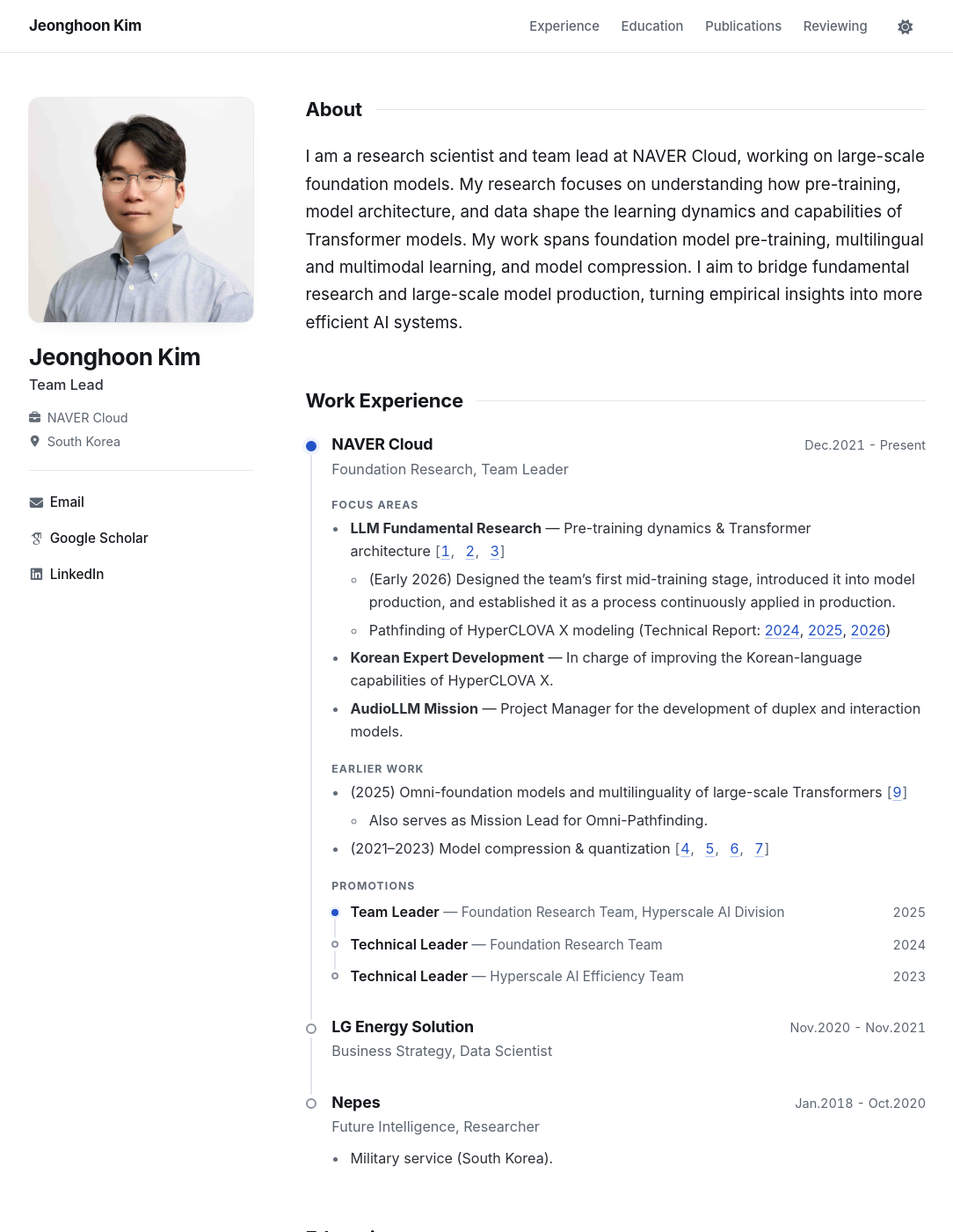
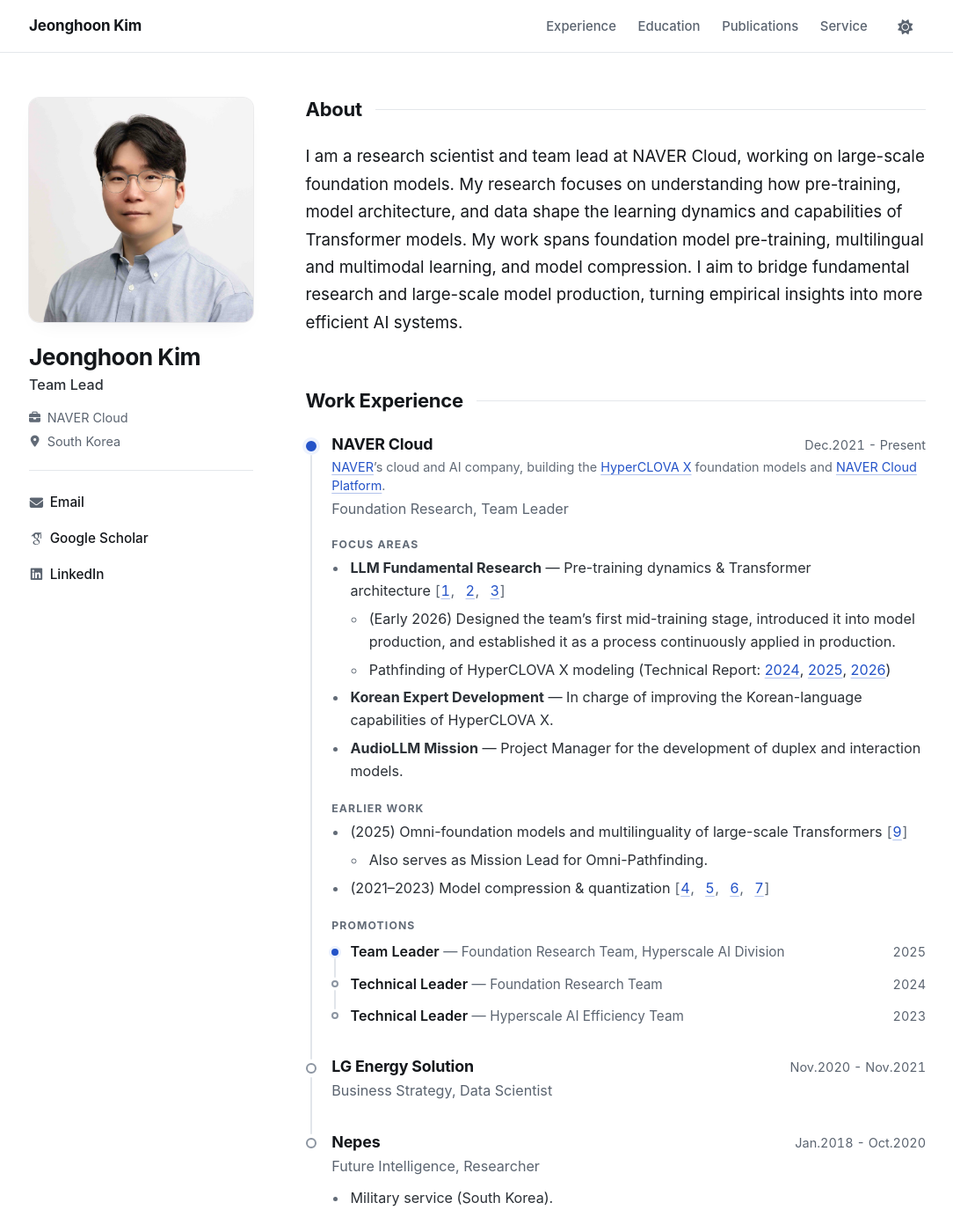
Before and after one commit to penpaperkeycode/penpaperkeycode.github.io, a Jekyll site: the page built from _pages/about.md, in a window 1280 px wide and 1400 px high. Shown: the whole window at 88% size, without its empty margins (97-1181 px from the left). Built offline with Jekyll 4.4.1, drawn with Linux system fonts in a browser that asks for light colours; some web fonts are replaced; some of the changed text lies outside the part shown.

Commit message:
Add NAVER Cloud description and a Service section
- One-line company description under NAVER Cloud (new optional "about"
  field in _data/experience.yml), linking NAVER, HyperCLOVA X and
  NAVER Cloud Platform
- Reviewing becomes a Service section (_data/service.yml) with Reviewing
  and Tech blog groups; adds curation of the CLOVA Tech Blog
- Masthead link Reviewing -> Service; README and CLAUDE.md updated

Co-Authored-By: Claude Opus 5.5 <noreply@anthropic.com>

```diff
--- a/_data/experience.yml
+++ b/_data/experience.yml
@@ -11,6 +11,7 @@
 #         papers: [unigram_lens, peri_ln, vocab_imbalance]
 #   A sub-bullet goes under "sub:" of a two-line item (see the NAVER Cloud items below).
 #
+#   "about:" (optional) is a one-line description of the company, shown under its name.
 #   "items_label:" (optional) shows a small heading such as FOCUS AREAS above the bullets.
 #   "earlier:" (optional) is a second list in the same format, shown under EARLIER WORK
 #   ("earlier_label:" renames that heading).
@@ -39,6 +40,7 @@
 # TEMPLATE — copy to the top of the list, delete the leading "# " on each line, then edit:
 # - org: "Company"
 #   period: "Jan.2027 - Present"
+#   about: "One line about the company."
 #   role: "Team, Title"
 #   items_label: "Research"
 #   items:
@@ -57,6 +59,7 @@
 
 - org: "NAVER Cloud"
   period: "Dec.2021 - Present"
+  about: "[NAVER](https://www.navercorp.com/en)'s cloud and AI company, building the [HyperCLOVA X](https://clova.ai/en/hyperclova) foundation models and [NAVER Cloud Platform](https://www.navercloudcorp.com/)."
   role: "Foundation Research, Team Leader"
   items_label: "Focus areas"
   items:
--- a/_data/navigation.yml
+++ b/_data/navigation.yml
@@ -3,7 +3,7 @@
 # The site title (left) links to the top of the homepage.
 # The homepage sections can be linked with "/#<section-id>":
 #   About -> /#about, Work Experience -> /#work-experience, Education -> /#education,
-#   Publications -> /#publications, Reviewing -> /#reviewing
+#   Publications -> /#publications, Service -> /#service
 # Links that do not fit on small screens move into the menu button automatically.
 
 main:
@@ -16,8 +16,8 @@ main:
   - title: "Publications"
     url: /#publications
 
-  - title: "Reviewing"
-    url: /#reviewing
+  - title: "Service"
+    url: /#service
 
   # Template pages (not published on this site; kept for reference):
   # - title: "Publications"
--- a/_includes/home/experience.html
+++ b/_includes/home/experience.html
@@ -1,6 +1,7 @@
 {%- comment -%}
   "Work Experience" timeline. Content lives in _data/experience.yml.
   Each job shows, in this order (all but org/period optional):
+    about        one-line description of the company, under its name
     role         the line under the company name
     items_label  small heading above the bullets, e.g. "Focus areas"
     items        bullets; an item is either a plain string or {text, papers, sub}. "papers" holds
@@ -27,6 +28,9 @@
       <h3 class="timeline__title">{{ job.org | escape }}</h3>
       <p class="timeline__period">{{ job.period | escape }}</p>
     </div>
+    {%- if job.about %}
+    <p class="timeline__about">{% include home/inline.html text=job.about %}</p>
+    {%- endif -%}
     {%- if job.role %}
     <p class="timeline__role">{{ job.role | escape }}</p>
     {%- endif -%}
--- a/_includes/home/reviewing.html
+++ /dev/null
@@ -1,11 +0,0 @@
-{%- comment -%}
-  "Reviewing" section. Content lives in _data/reviewing.yml.
-{%- endcomment -%}
-<section class="home-section" aria-labelledby="reviewing">
-<h2 id="reviewing">Reviewing</h2>
-<ul class="review-list" role="list">
-  {%- for venue in site.data.reviewing %}
-  <li>{% include home/inline.html text=venue %}</li>
-  {%- endfor %}
-</ul>
-</section>
--- /dev/null
+++ b/_includes/home/service.html
@@ -0,0 +1,15 @@
+{%- comment -%}
+  "Service" section. Content lives in _data/service.yml: groups, each with a label and items.
+{%- endcomment -%}
+<section class="home-section" aria-labelledby="service">
+<h2 id="service">Service</h2>
+{%- for group in site.data.service %}
+{%- assign group_id = "service-" | append: forloop.index %}
+<h3 class="service__group" id="{{ group_id }}">{{ group.label | escape }}</h3>
+<ul class="review-list" role="list" aria-labelledby="{{ group_id }}">
+  {%- for item in group.items %}
+  <li>{% include home/inline.html text=item %}</li>
+  {%- endfor %}
+</ul>
+{%- endfor %}
+</section>
--- a/_pages/about.md
+++ b/_pages/about.md
@@ -17,7 +17,7 @@ redirect_from:
       home/experience.html    -> _data/experience.yml    (Work Experience)
       home/education.html     -> _data/education.yml     (Education)
       home/publications.html  -> _data/publications.yml  (Publications)
-      home/reviewing.html     -> _data/reviewing.yml     (Reviewing)
+      home/service.html       -> _data/service.yml       (Service: reviewing, tech blog)
     Each data file starts with a short "HOW TO ADD" guide.
     Move or delete an include line to reorder or hide that section.
   - Masthead links: _data/navigation.yml
@@ -33,4 +33,4 @@ I am a research scientist and team lead at NAVER Cloud, working on large-scale f
 
 {% include home/publications.html %}
 
-{% include home/reviewing.html %}
+{% include home/service.html %}
--- a/_sass/layout/_home.scss
+++ b/_sass/layout/_home.scss
@@ -406,6 +406,14 @@ $tl-dot-top                 : 0.45rem; // puts the dot on the first line of the
   white-space: nowrap;
 }
 
+/* one-line description of the company, between its name and the role */
+.timeline__about {
+  margin: 0.1rem 0 0;
+  color: var(--text-subtle);
+  font-size: 0.85rem;
+  line-height: 1.5;
+}
+
 .timeline__role,
 .timeline__detail {
   margin: 0.15rem 0 0;
@@ -582,7 +590,8 @@ $st-gap                     : 3px;     // space between a dot and the line
   font-size: 0.85rem;
 }
 
-.pubs__group {
+.pubs__group,
+.service__group {
   margin: 1.75rem 0 0.35rem;
   color: var(--accent);
   font-size: 0.75rem;
@@ -870,7 +879,8 @@ $st-gap                     : 3px;     // space between a dot and the line
      across pages ... */
   .home__content h2,
   .pubs__legend,
-  .pubs__group {
+  .pubs__group,
+  .service__group {
     break-after: avoid;
     page-break-after: avoid;
   }
--- a/assets/js/site-extras.js
+++ b/assets/js/site-extras.js
@@ -102,7 +102,7 @@
    window (at most 180px, so a tall window doesn't mark Experience while About is still on top);
    nothing is marked before the visitor scrolls.
    Over the last quarter-screen of scrolling that line moves down to the bottom of the window,
-   so a short last section (Reviewing) is marked once it is on screen at the end of the page. */
+   so a short last section (Service) is marked once it is on screen at the end of the page. */
 (function () {
   var nav = document.getElementById('site-nav');
   if (!nav || !window.requestAnimationFrame || !document.documentElement.classList) { return; }
```
Also changed, not shown: CLAUDE.md (+3 -3 lines), README.md (+2 -2 lines), _data/reviewing.yml (deleted, +0 -13 lines), _data/service.yml (added, +25 -0 lines).
